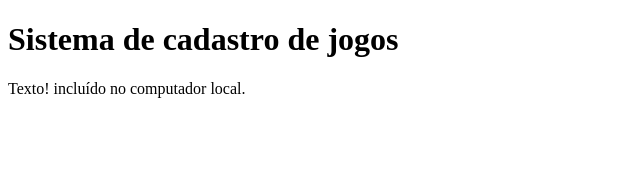
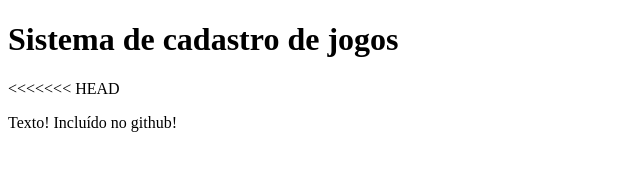
Before and after one commit to craf07/Sistema_de_Cadastro, a plain HTML site: page index.html in a window 1280 px wide. Shown: the whole page, without its empty margins (0-640 px from the left). Drawn offline with Linux system fonts and the light colour scheme.

Commit message:
Finalmente dei commit após editar mesmo arquivo na máquina local e na nuvem

```diff
--- a/index.html
+++ b/index.html
@@ -9,6 +9,7 @@
 <body>
     <h1>Sistema de cadastro de jogos</h1>
     <script src="app.js"></script>
-    <p> Texto! incluído no computador local.</p>
+<<<<<<< HEAD
+    <p> Texto! Incluído no github! </p>
 </body>
 </html>
```
